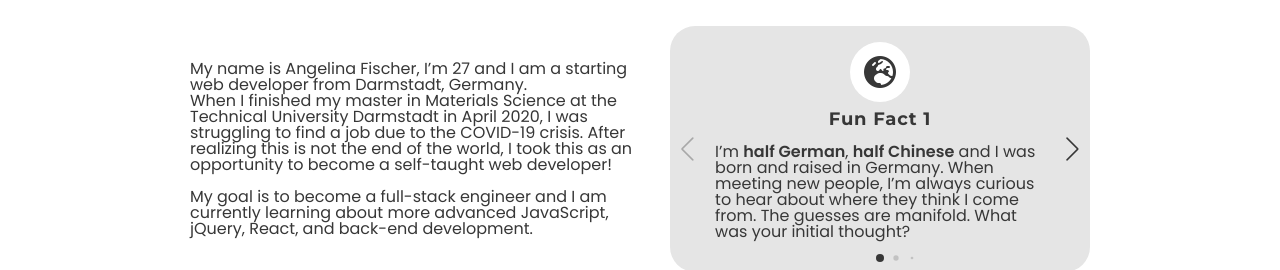
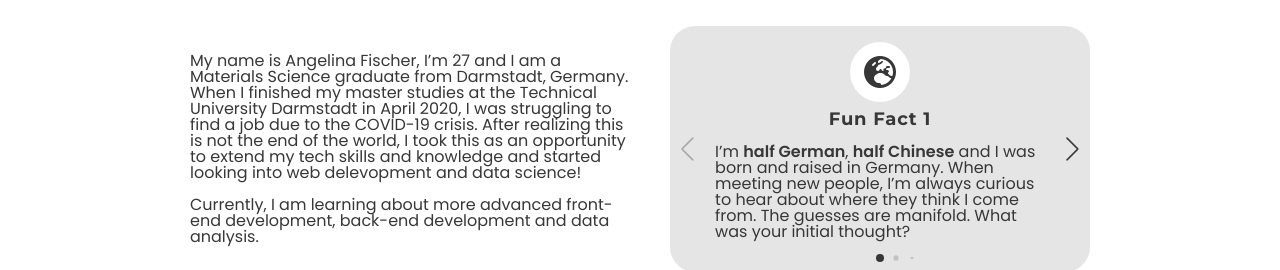
Before and after one commit to anlifi/anlifi.github.io, a plain HTML site: page index.html in a window 1280 px wide. Shown: the part 682-952 px from the top of the page. Drawn offline with nearby package versions, Linux system fonts and the light colour scheme.

Commit message:
Change about text

```diff
--- a/index.html
+++ b/index.html
@@ -67,13 +67,12 @@
                 <div class="about-wrapper" role="presentation">
                     <div class="text-wrapper" role="presentation">
                         <p>
-                            My name is Angelina Fischer, I’m 27 and I am a starting web developer from Darmstadt, Germany.<br>
-                            When I finished my master in Materials Science at the Technical University Darmstadt in April 2020,
+                            My name is Angelina Fischer, I’m 27 and I am a Materials Science graduate from Darmstadt, Germany.<br>
+                            When I finished my master studies at the Technical University Darmstadt in April 2020,
                             I was struggling to find a job due to the COVID-19 crisis. After realizing this is not the end of the world,
-                            I took this as an opportunity to become a self-taught web developer!<br>
+                            I took this as an opportunity to extend my tech skills and knowledge and started looking into web delevopment and data science!<br>
                             <br>
-                            My goal is to become a full-stack engineer and I am currently learning about more advanced JavaScript,
-                            jQuery, React, and back-end development.
+                            Currently, I am learning about more advanced front-end development, back-end development and data analysis.
                         </p>
                     </div>
                     <div class="swiper-container box" role="presentation">
```
